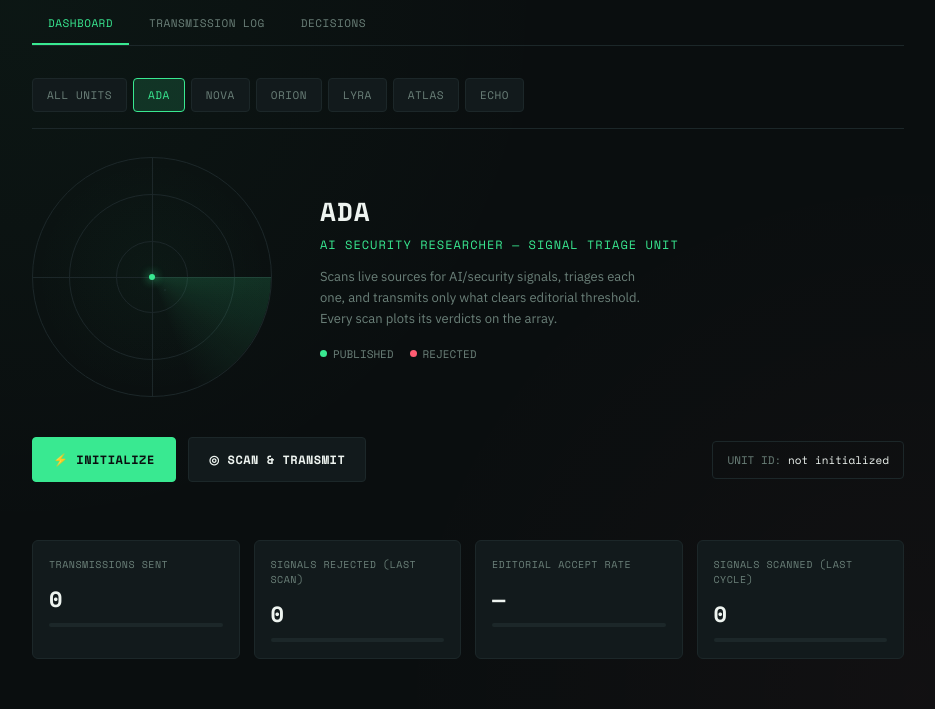
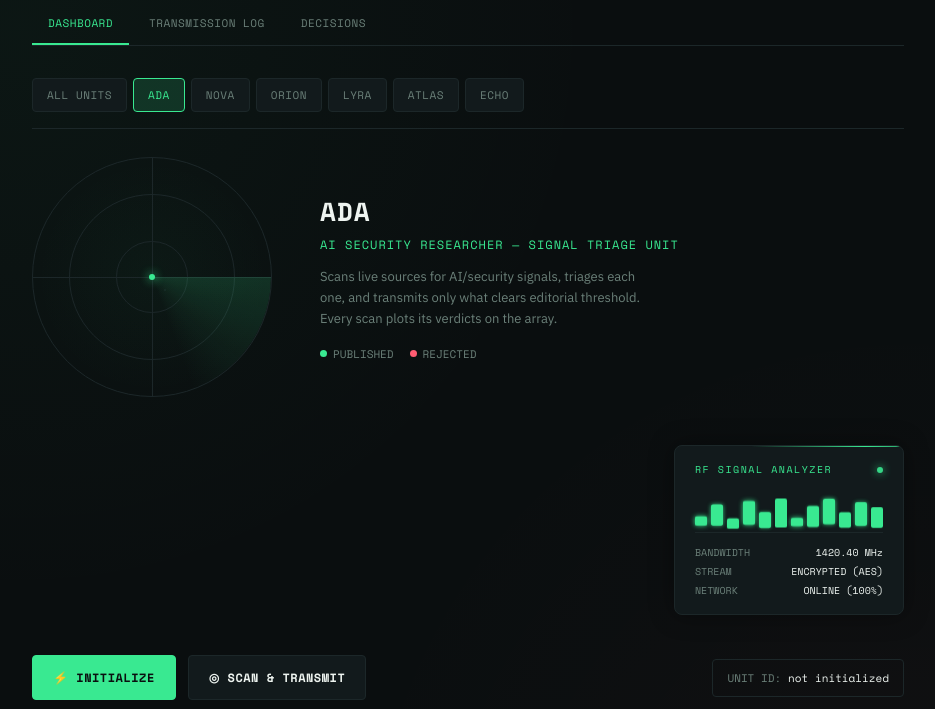
Before and after one commit to likhitha763/autonomous-agents, a website: page public/index.html in a window 1280 px wide. Shown: the part 80-789 px from the top of the page, without its empty margins (172-1107 px from the left). Drawn offline with nearby package versions, Linux system fonts and the light colour scheme.

Commit message:
feat(ui): add animated RF spectrum analyzer widget & update console icons

```diff
--- a/public/index.html
+++ b/public/index.html
@@ -129,6 +129,31 @@
       <div class="legend">
         <span><span class="dot" style="background:var(--signal)"></span>PUBLISHED</span>
         <span><span class="dot" style="background:var(--rose)"></span>REJECTED</span>
+      </div>
+    </div>
+    <div class="telemetry-widget">
+      <div class="telemetry-header">
+        <span>RF SIGNAL ANALYZER</span>
+        <span class="pulse-dot" style="width:6px;height:6px;margin:0;"></span>
+      </div>
+      <div class="spectrum-bars">
+        <div class="spectrum-bar"></div>
+        <div class="spectrum-bar"></div>
+        <div class="spectrum-bar"></div>
+        <div class="spectrum-bar"></div>
+        <div class="spectrum-bar"></div>
+        <div class="spectrum-bar"></div>
+        <div class="spectrum-bar"></div>
+        <div class="spectrum-bar"></div>
+        <div class="spectrum-bar"></div>
+        <div class="spectrum-bar"></div>
+        <div class="spectrum-bar"></div>
+        <div class="spectrum-bar"></div>
+      </div>
+      <div class="telemetry-metrics">
+        <span>BANDWIDTH <b>1420.40 MHz</b></span>
+        <span>STREAM <b>ENCRYPTED (AES)</b></span>
+        <span>NETWORK <b>ONLINE (100%)</b></span>
       </div>
     </div>
   </div>
--- a/public/shared.css
+++ b/public/shared.css
@@ -320,3 +320,101 @@ main {
   border: 1px dashed var(--grid);
   border-radius: 6px;
 }
+
+/* Telemetry Signal Spectrum Widget */
+.telemetry-widget {
+  margin-left: auto;
+  border: 1px solid var(--grid);
+  border-radius: 8px;
+  background: var(--panel);
+  padding: 16px 20px;
+  min-width: 230px;
+  display: flex;
+  flex-direction: column;
+  gap: 12px;
+  box-shadow: 0 0 24px rgba(0,0,0,0.4);
+  position: relative;
+  overflow: hidden;
+  transition: border-color 0.3s ease;
+}
+
+.telemetry-widget:hover {
+  border-color: var(--signal-dim);
+}
+
+.telemetry-widget::before {
+  content: "";
+  position: absolute;
+  top: 0; left: 0; right: 0; height: 1px;
+  background: linear-gradient(90deg, transparent, var(--signal), transparent);
+  animation: scan-line 3s linear infinite;
+}
+
+@keyframes scan-line {
+  0% { transform: translateX(-100%); }
+  100% { transform: translateX(100%); }
+}
+
+.telemetry-header {
+  font-family: var(--mono);
+  font-size: 10px;
+  letter-spacing: 1.5px;
+  color: var(--signal);
+  display: flex;
+  align-items: center;
+  justify-content: space-between;
+}
+
+.spectrum-bars {
+  display: flex;
+  align-items: flex-end;
+  gap: 4px;
+  height: 44px;
+  padding: 4px 0;
+  border-bottom: 1px solid var(--grid);
+}
+
+.spectrum-bar {
+  flex: 1;
+  background: var(--signal-dim);
+  border-radius: 2px;
+  animation: bar-pulse 1.4s ease-in-out infinite alternate;
+}
+
+.spectrum-bar:nth-child(1) { height: 40%; animation-delay: 0.1s; }
+.spectrum-bar:nth-child(2) { height: 75%; animation-delay: 0.3s; }
+.spectrum-bar:nth-child(3) { height: 30%; animation-delay: 0.5s; }
+.spectrum-bar:nth-child(4) { height: 90%; animation-delay: 0.2s; }
+.spectrum-bar:nth-child(5) { height: 50%; animation-delay: 0.4s; }
+.spectrum-bar:nth-child(6) { height: 85%; animation-delay: 0.6s; }
+.spectrum-bar:nth-child(7) { height: 35%; animation-delay: 0.15s; }
+.spectrum-bar:nth-child(8) { height: 65%; animation-delay: 0.45s; }
+.spectrum-bar:nth-child(9) { height: 95%; animation-delay: 0.25s; }
+.spectrum-bar:nth-child(10) { height: 45%; animation-delay: 0.55s; }
+.spectrum-bar:nth-child(11) { height: 80%; animation-delay: 0.35s; }
+.spectrum-bar:nth-child(12) { height: 60%; animation-delay: 0.65s; }
+
+@keyframes bar-pulse {
+  0% { transform: scaleY(0.3); background: rgba(57,233,145,0.2); }
+  50% { background: var(--signal); box-shadow: 0 0 6px var(--signal); }
+  100% { transform: scaleY(1); background: var(--signal); }
+}
+
+.telemetry-metrics {
+  font-family: var(--mono);
+  font-size: 10px;
+  color: var(--text-dim);
+  display: flex;
+  flex-direction: column;
+  gap: 4px;
+}
+
+.telemetry-metrics span {
+  display: flex;
+  justify-content: space-between;
+}
+
+.telemetry-metrics b {
+  color: var(--text);
+  font-weight: 400;
+}
```
